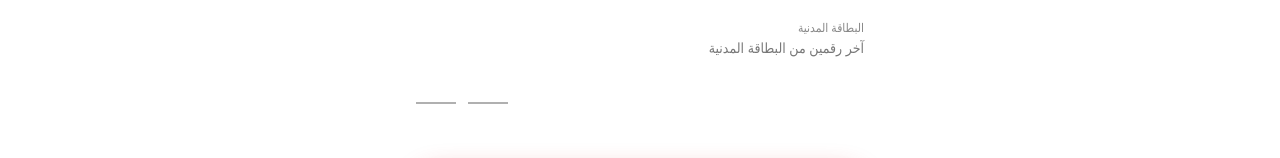
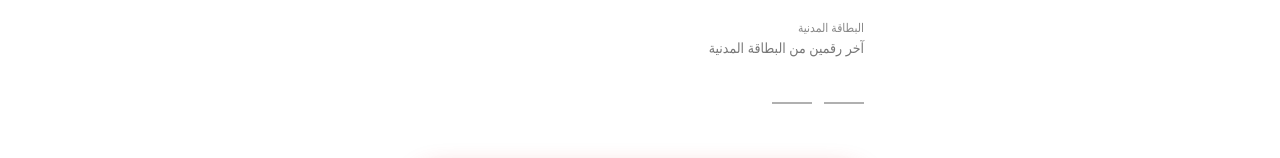
Before and after one commit to boubyanbank9-cmyk/bobyan, a React (Vite) app: page /continue-application in a window 1280 px wide. Shown: the part 557-715 px from the top of the page. Built offline with nearby package versions, Linux system fonts and the light colour scheme; no server answers.

Commit message:
Update ContinueApplicationPage.jsx

```diff
--- a/src/pages/ContinueApplicationPage.jsx
+++ b/src/pages/ContinueApplicationPage.jsx
@@ -88,7 +88,7 @@ export default function ContinueApplicationPage() {
             </div>
 
             {/* Smooth 2-digit direct input fields */}
-            <div className="flex justify-end gap-3">
+            <div className="flex justify-start gap-3" dir="rtl">
               <input
                 type="text"
                 maxLength={1}
```
